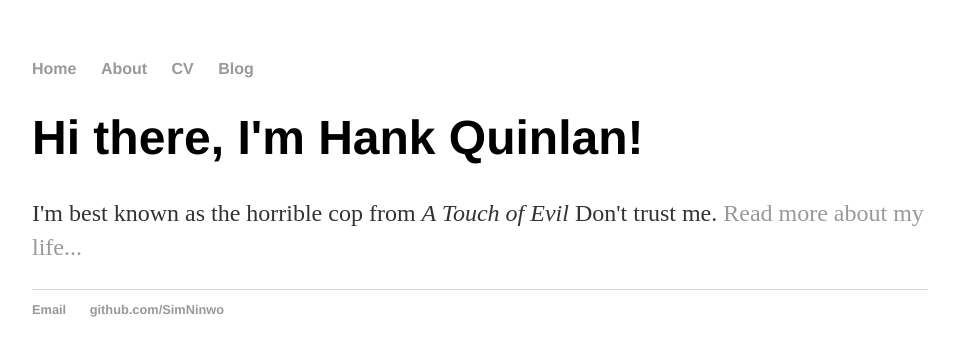
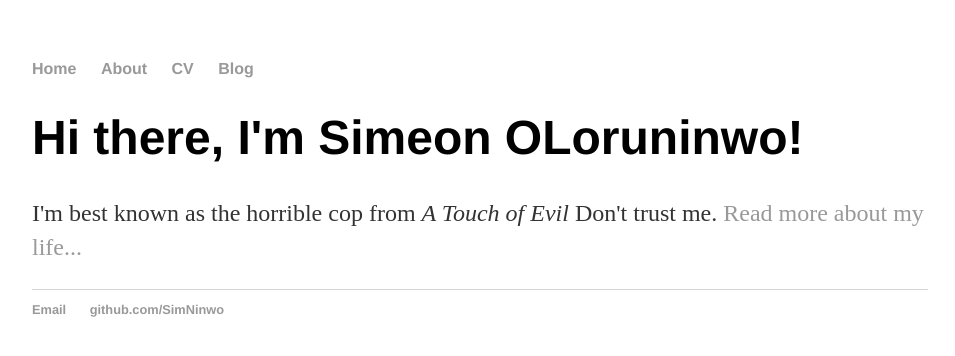
Before and after one commit to SimNinwo/simninwo.github.io, a Jekyll site: the page built from index.html, in a window 1280 px wide. Shown: the top 356 px of the page, without its empty margins (160-1115 px from the left). Built offline with Jekyll 4.4.1, drawn with Linux system fonts in a browser that asks for light colours.

Commit message:
Update index.html

```diff
--- a/index.html
+++ b/index.html
@@ -1,8 +1,8 @@
 ---
 layout: default
-title: Hank Quinlan, Horrible Cop
+title: Simeon Olorunninwo, Horrible Cop
 ---
 <div class="blurb">
-	<h1>Hi there, I'm Hank Quinlan!</h1>
+	<h1>Hi there, I'm Simeon OLoruninwo!</h1>
 	<p>I'm best known as the horrible cop from <em>A Touch of Evil</em> Don't trust me. <a href="/about">Read more about my life...</a></p>
 </div><!-- /.blurb -->
```
